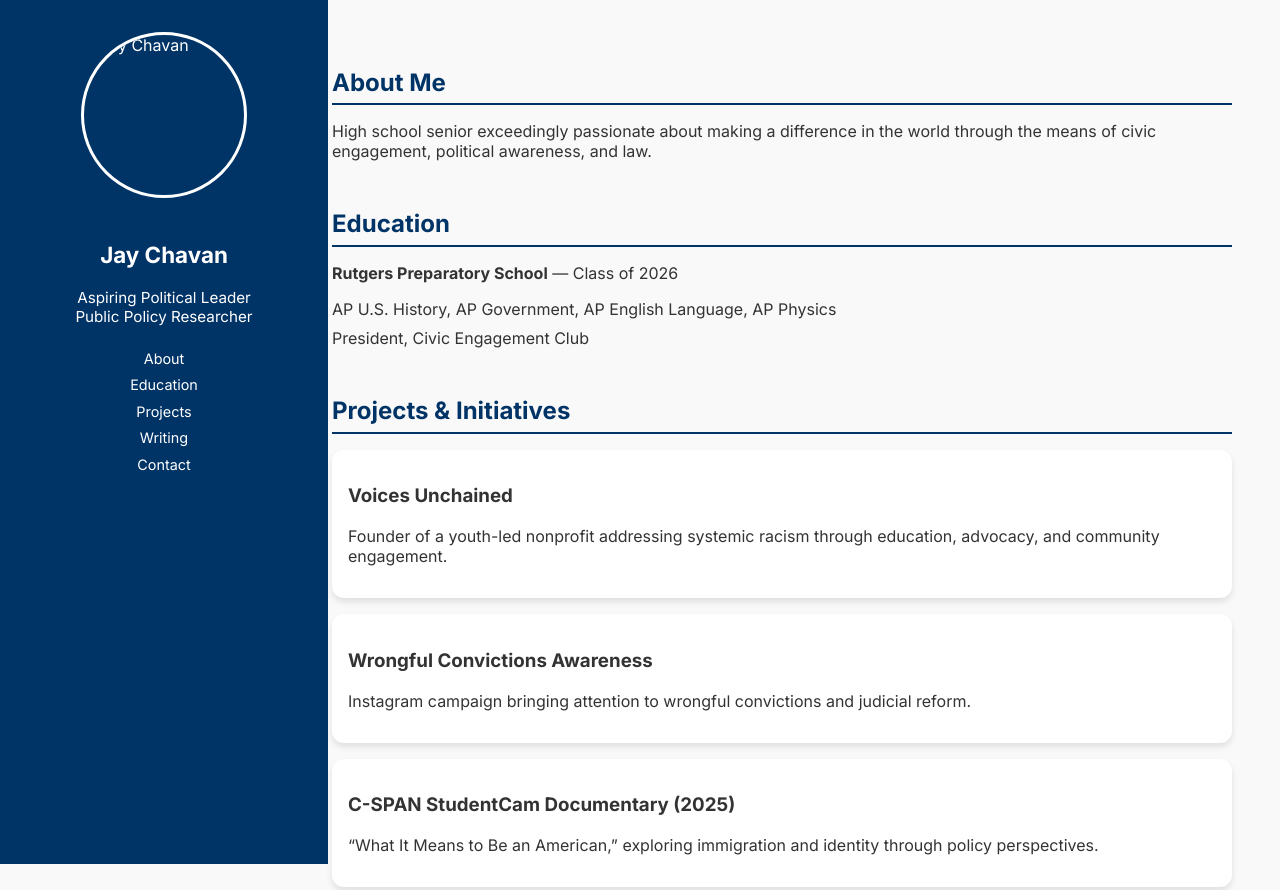
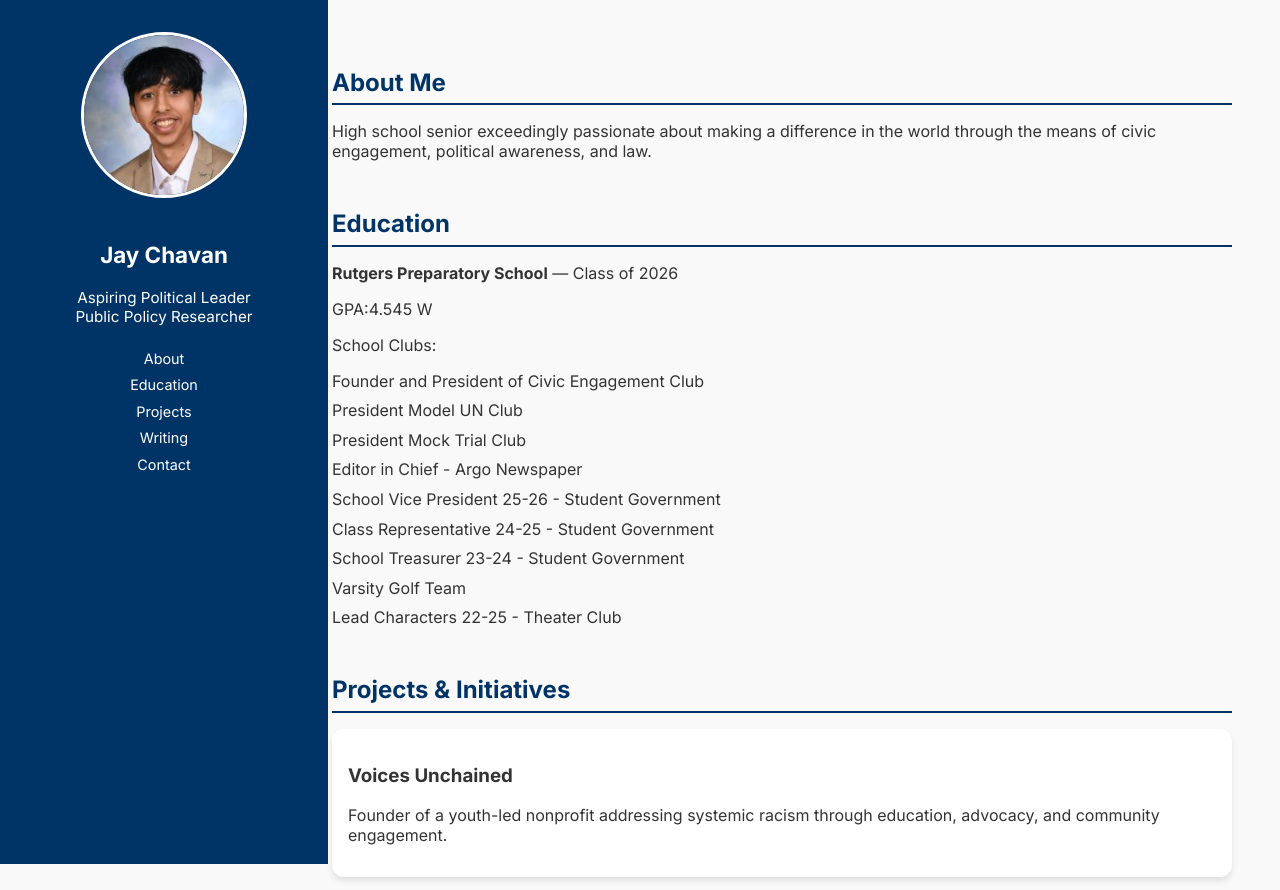
Before and after one commit to JayC124/jaychavan.github.io, a plain HTML site: page index.html in a window 1280 px wide. Shown: the top 890 px of the page. Drawn offline with Linux system fonts and the light colour scheme.

Commit message:
Update index.html

```diff
--- a/index.html
+++ b/index.html
@@ -93,7 +93,7 @@
 </head>
 <body>
   <aside class="sidebar">
-    <img src="profijay_chavan.jpeg" alt="Jay Chavan">
+    <img src="jay_chavan.jpeg" alt="Jay Chavan">
     <h1>Jay Chavan</h1>
     <p>Aspiring Political Leader<br>Public Policy Researcher</p>
     <a href="#about">About</a>
@@ -112,10 +112,20 @@
      <section id="education">
       <h2>Education</h2>
       <p><strong>Rutgers Preparatory School</strong> — Class of 2026</p>
+      <p>GPA:4.545 W</p>
+       <p>School Clubs:
       <ul>
-        <li>AP U.S. History, AP Government, AP English Language, AP Physics</li>
-        <li>President, Civic Engagement Club</li>
+        <li>Founder and President of Civic Engagement Club</li>
+        <li>President Model UN Club</li>
+        <li>President Mock Trial Club</li>
+        <li>Editor in Chief - Argo Newspaper</li>
+        <li>School Vice President 25-26 - Student Government</li>
+        <li>Class Representative 24-25 - Student Government</li>
+        <li>School Treasurer 23-24 - Student Government</li>
+        <li>Varsity Golf Team</li>
+        <li>Lead Characters 22-25 - Theater Club</li>
       </ul>
+       </p>
     </section>
 
     <section id="projects">
```
